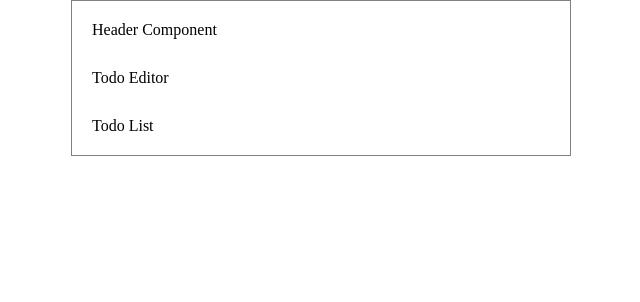
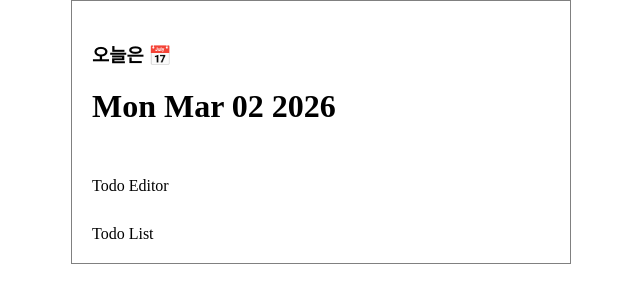
Before and after one commit to gyeonggumun/study_schedule_management, a React (Create React App) app: page / in a window 1280 px wide. Shown: the top 302 px of the page, without its empty margins (319-959 px from the left). Built offline with nearby package versions, Linux system fonts and the light colour scheme.

Commit message:
오늘 날짜 랜더링 설정

```diff
--- a/src/component/Header.js
+++ b/src/component/Header.js
@@ -1,5 +1,8 @@
 const Header = () => {
-    return <div className="Header">Header Component</div>
+    return <div className="Header">
+        <h3>오늘은 📅</h3>
+        <h1>{new Date().toDateString()}</h1>
+    </div>
 };
 
 export default Header;
```
